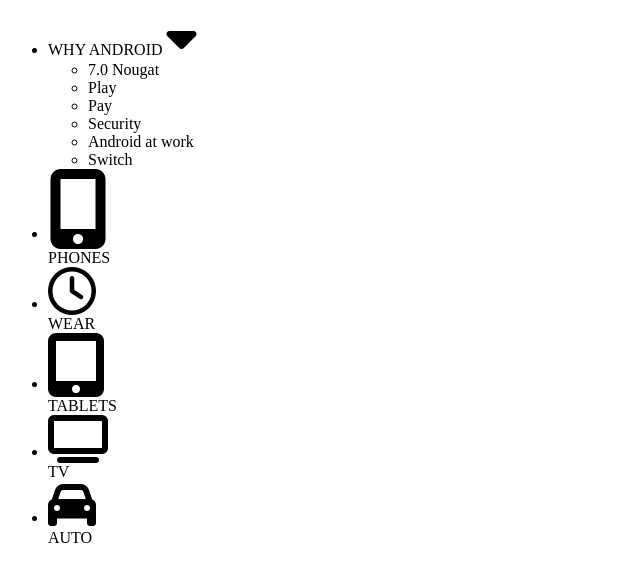
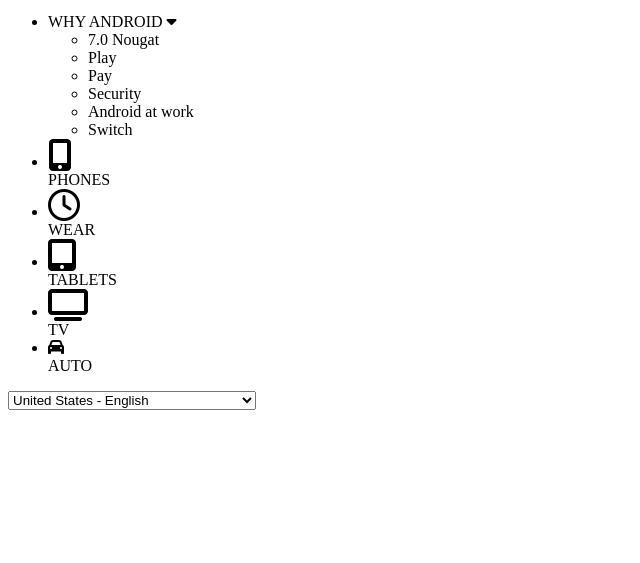
Before and after one commit to MythlinMasterdo/leftFieldLabsChallenge, a website: page index.html in a window 1280 px wide. Shown: the part 643-1206 px from the top of the page, without its empty margins (0-640 px from the left). After the commit the page ends 1061 px from the top, so only its background shows below. Drawn offline with Linux system fonts and the light colour scheme.

Commit message:
add language selector to the bottom of the mobile menu page

```diff
--- a/css/styles.css
+++ b/css/styles.css
@@ -93,20 +93,16 @@
 
 .menu-list-item {
   display: table;
-  height: 5rem;
-  padding: 2.3rem 3.25rem;
+  padding: 1rem 1rem;
 }
 
 .menu-list-label {
   vertical-align: middle;
   display: table-cell;
   color: #92989b;
-  padding: 0 1.5rem;
-  font-size: 2.3625rem;
-}
-
-.menu-list-label:active {
-  color: #6ab344;
+  /*padding: 0 0.2rem;*/
+  font-size: 14px;
+  margin-bottom: 10px;
 }
 
 .menu-list-icon {
@@ -120,15 +116,15 @@
   vertical-align: middle;
   display: table-cell;
   color: #6ab344;
-  padding: 0 1.5rem;
-  font-size: 2.3625rem;
+  padding: 0 10px;
+  font-size: 14px;
 }
 
 .item-why-android {
-  padding: 4.5rem 3.25rem;
-  width: calc(100% - 6.5rem);
-  width: -webkit-calc(100% - 6.5rem);
-  width: -moz-calc(100% - 6.5rem);
+  padding: 10px 1rem;
+  width: calc(100% - 2rem);
+  width: -webkit-calc(100% - 2rem);
+  width: -moz-calc(100% - 2rem);
   border-bottom: 0.1rem solid #b0bec5;
 }
 
@@ -158,10 +154,7 @@
 
 .why-android-list-item {
   color: #92989b;
-  padding: 2.3rem;
-  font-size: 2.7rem;
+  padding: 1.1rem;
+  font-weight: 500;
+  font-size: 14px;
 }
-
-.why-android-list-open > li:first-child {
-  padding-top: 4.6rem;
-}
--- a/index.html
+++ b/index.html
@@ -29,7 +29,7 @@
       <ul class="menu-list">
         <li class="item-why-android" onclick="toggleWhyAndroid()">
           <span class="menu-list-label">WHY ANDROID</span>
-          <i class="fa fa-caret-down fa-3x why-android-expand" aria-hidden="true"></i>
+          <i class="fa fa-caret-down why-android-expand" aria-hidden="true"></i>
           <ul class="why-android-list-closed">
             <li class="why-android-list-item">7.0 Nougat</li>
             <li class="why-android-list-item">Play</li>
@@ -39,12 +39,44 @@
             <li class="why-android-list-item">Switch</li>
           </ul>
         </li>
-        <li class="menu-list-item item-phones"><div class="menu-list-icon"><i class="fa fa-mobile fa-5x" aria-hidden="true"></i></div> <span class="menu-list-label">PHONES</span></li>
-        <li class="menu-list-item item-wear"><div class="menu-list-icon"><i class="fa fa-clock-o fa-3x" aria-hidden="true"></i></div> <span class="menu-list-label">WEAR</span></li>
-        <li class="menu-list-item item-tablets"><div class="menu-list-icon"><i class="fa fa-tablet fa-4x" aria-hidden="true"></i></div> <span class="menu-list-label">TABLETS</span></li>
-        <li class="menu-list-item item-tv"><div class="menu-list-icon"><i class="fa fa-television fa-3x" aria-hidden="true"></i></div> <span class="menu-list-label">TV</span></li>
-        <li class="menu-list-item item-auto"><div class="menu-list-icon"><i class="fa fa-car fa-3x" aria-hidden="true"></i></div> <span class="menu-list-label">AUTO</span></li>
+        <li class="menu-list-item item-phones"><div class="menu-list-icon"><i class="fa fa-mobile fa-2x" aria-hidden="true"></i></div> <span class="menu-list-label">PHONES</span></li>
+        <li class="menu-list-item item-wear"><div class="menu-list-icon"><i class="fa fa-clock-o fa-2x" aria-hidden="true"></i></div> <span class="menu-list-label">WEAR</span></li>
+        <li class="menu-list-item item-tablets"><div class="menu-list-icon"><i class="fa fa-tablet fa-2x" aria-hidden="true"></i></div> <span class="menu-list-label">TABLETS</span></li>
+        <li class="menu-list-item item-tv"><div class="menu-list-icon"><i class="fa fa-television fa-2x" aria-hidden="true"></i></div> <span class="menu-list-label">TV</span></li>
+        <li class="menu-list-item item-auto"><div class="menu-list-icon"><i class="fa fa-car" aria-hidden="true"></i></div> <span class="menu-list-label">AUTO</span></li>
       </ul>
+      <select>
+        <option value="/intl/en_au/">Australia - English</option>
+        <option value="/intl/pt-BR_br/">Brasil - português</option>
+        <option value="/intl/en_ca/">Canada - English</option>
+        <option value="/intl/fr_ca/">Canada - français</option>
+        <option value="/intl/da_dk/">Danmark - dansk</option>
+        <option value="/intl/de_de/">Deutschland - Deutsch</option>
+        <option value="/intl/es_es/">España - español</option>
+        <option value="/intl/fr_fr/">France - français</option>
+        <option value="/intl/en_hk/">Hong Kong SAR China - English</option>
+        <option value="/intl/en_in/">India - English</option>
+        <option value="/intl/id_id/">Indonesia - Indonesia</option>
+        <option value="/intl/en_ie/">Ireland - English</option>
+        <option value="/intl/it_it/">Italia - italiano</option>
+        <option value="/intl/es-419_mx/">México - español</option>
+        <option value="/intl/nl_nl/">Nederland - Nederlands</option>
+        <option value="/intl/en_nz/">New Zealand - English</option>
+        <option value="/intl/no_no/">Norge - norsk bokmål</option>
+        <option value="/intl/pl_pl/">Polska - polski</option>
+        <option value="/intl/pt_pt/">Portugal - português</option>
+        <option value="/intl/sv_se/">Sverige - svenska</option>
+        <option value="/intl/tr_tr/">Türkiye - Türkçe</option>
+        <option value="/intl/en_uk/">United Kingdom - English</option>
+        <option value="/intl/en_us/" selected>United States - English</option>
+        <option value="/intl/ru_ru/">Россия - русский</option>
+        <option value="/intl/th_th/">ไทย - ไทย</option>
+        <option value="/intl/zh-CN_cn/">中国 - 中文</option>
+        <option value="/intl/zh-HK_hk/">中華人民共和國香港特別行政區 - 中文</option>
+        <option value="/intl/zh-TW_tw/">台灣 - 中文</option>
+        <option value="/intl/ja_jp/">日本 - 日本語</option>
+        <option value="/intl/ko_kr/">대한민국 - 한국어</option>
+      </select>
 
     </div>
   </body>
--- a/js/scripts.js
+++ b/js/scripts.js
@@ -12,12 +12,12 @@
   var isClosed = document.getElementsByClassName('why-android-list-closed');
   if(isClosed.length > 0) {
     isClosed[0].setAttribute('class', 'why-android-list-open');
-    document.getElementsByClassName('why-android-expand')[0].setAttribute('class', 'fa fa-caret-up fa-3x why-android-expand-open');
+    document.getElementsByClassName('why-android-expand')[0].setAttribute('class', 'fa fa-caret-up why-android-expand-open');
     document.getElementsByClassName('menu-list-label')[0].setAttribute('class', 'menu-list-label-active');
     document.getElementsByClassName('why-android-list-open')[0].focus();
   } else {
     document.getElementsByClassName('why-android-list-open')[0].setAttribute('class', 'why-android-list-closed');
-    document.getElementsByClassName('menu-list-label')[0].setAttribute('class', 'menu-list-label');
-    document.getElementsByClassName('why-android-expand-open')[0].setAttribute('class', 'fa fa-caret-down fa-3x why-android-expand');
+    document.getElementsByClassName('menu-list-label-active')[0].setAttribute('class', 'menu-list-label');
+    document.getElementsByClassName('why-android-expand-open')[0].setAttribute('class', 'fa fa-caret-down why-android-expand');
   }
 }
```
